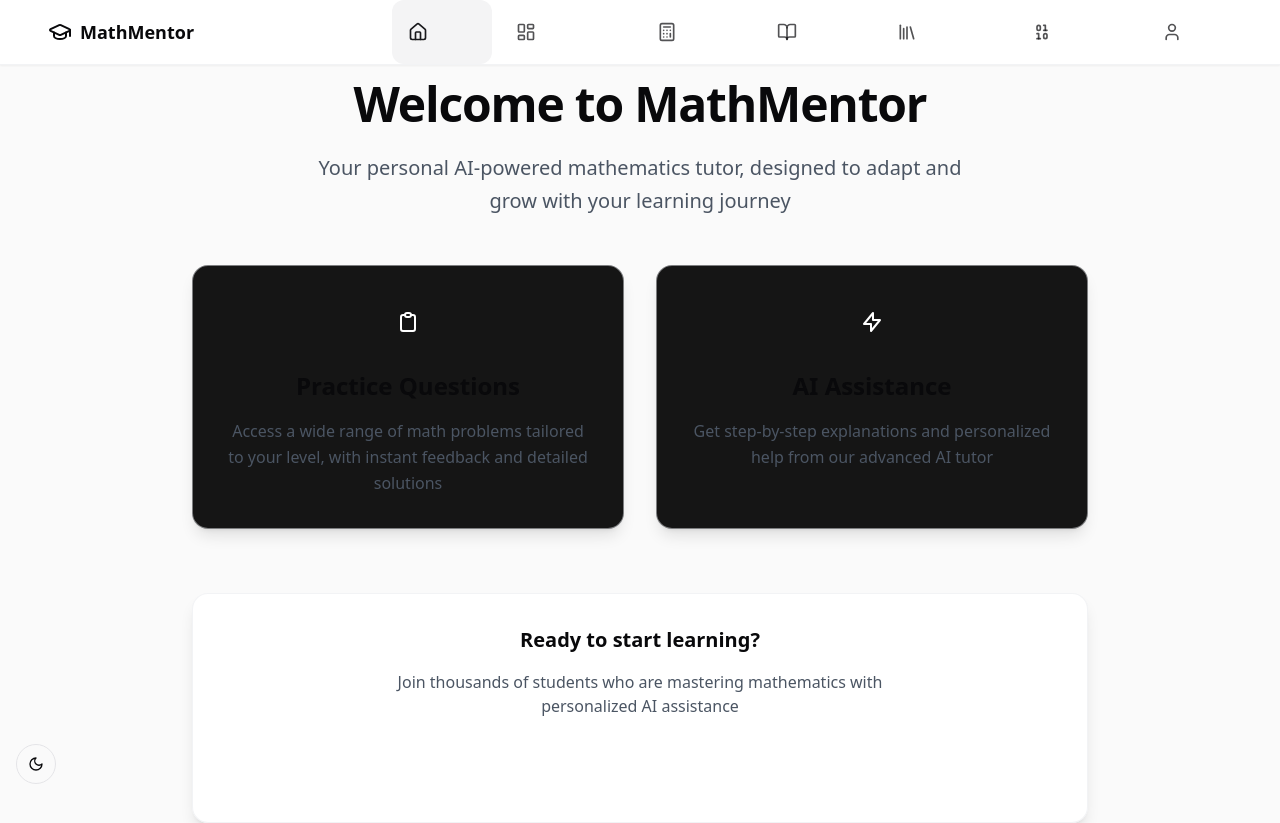
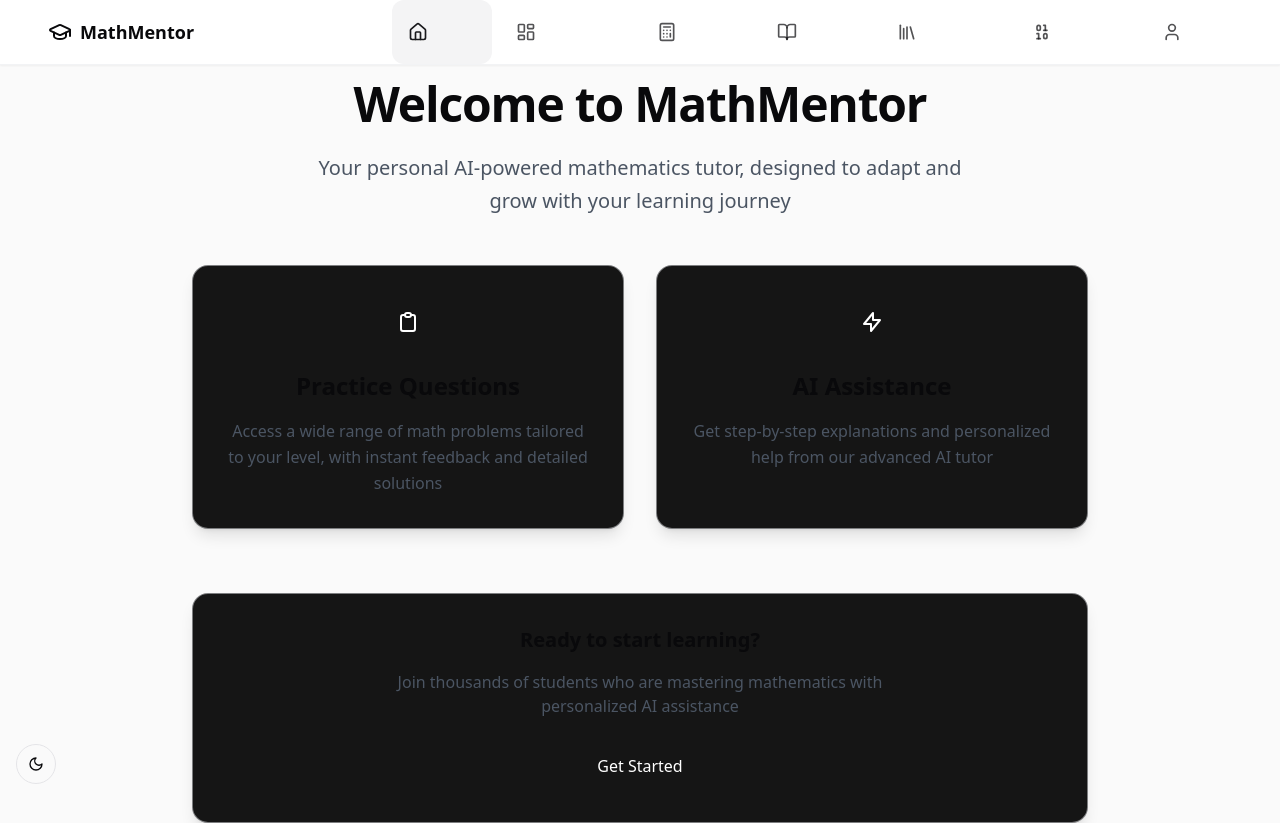
Before and after one commit to free-badzez/mathmentor-360-92, a React (Vite) app: page / in a window 1280 px wide. Built offline with nearby package versions, Linux system fonts and the light colour scheme.

Commit message:
Visual edit in Lovable
Edited UI in Lovable

```diff
--- a/src/pages/Index.tsx
+++ b/src/pages/Index.tsx
@@ -40,9 +40,9 @@ const Index = () => {
           </div>
         </div>
 
-        <div className="mt-16 glass-card p-8 rounded-2xl animate-slide-up" style={{
+        <div style={{
         animationDelay: "0.4s"
-      }}>
+      }} className="mt-16 glass-card p-8 rounded-2xl animate-slide-up bg-[t] bg-[#151515]">
           <h3 className="text-xl font-semibold mb-4 text-tutor-text">
             Ready to start learning?
           </h3>
```
